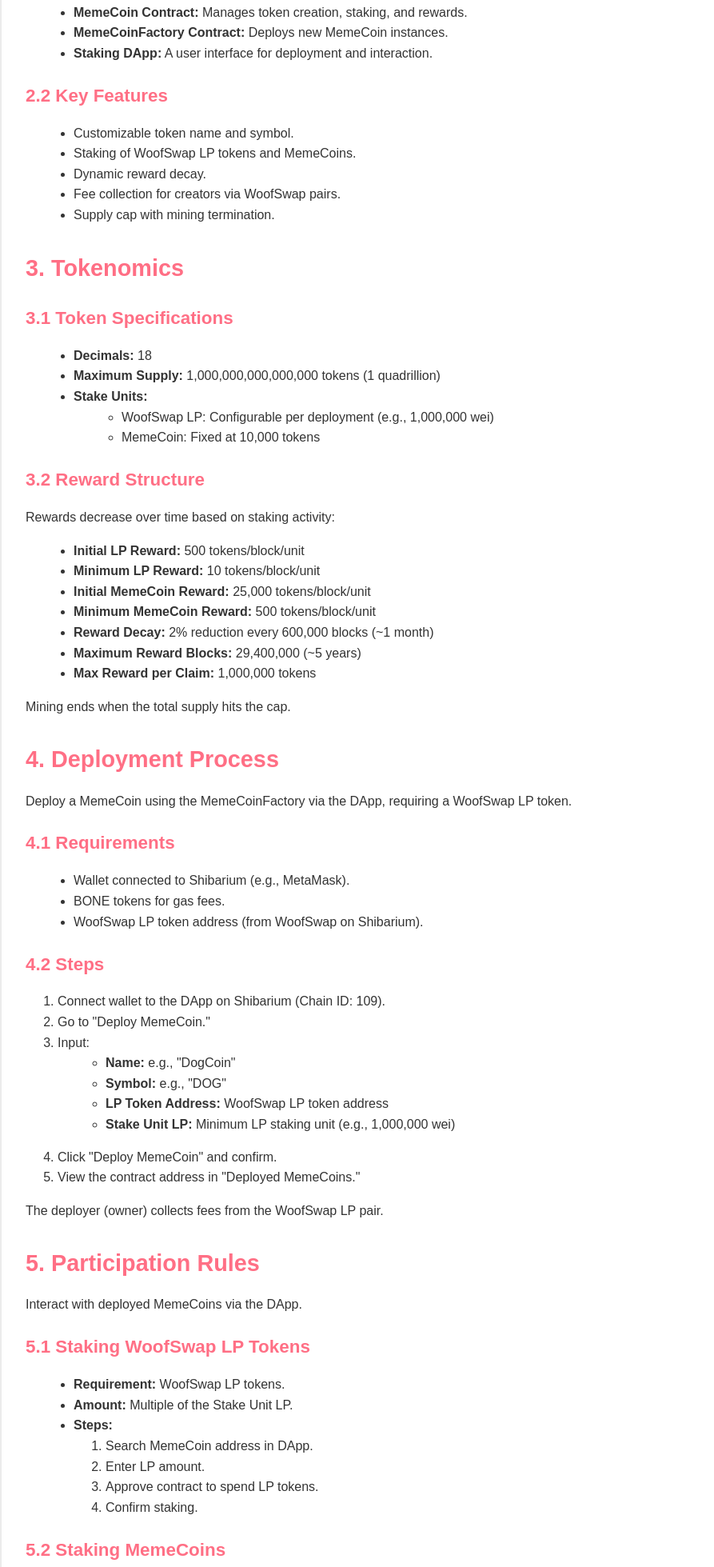
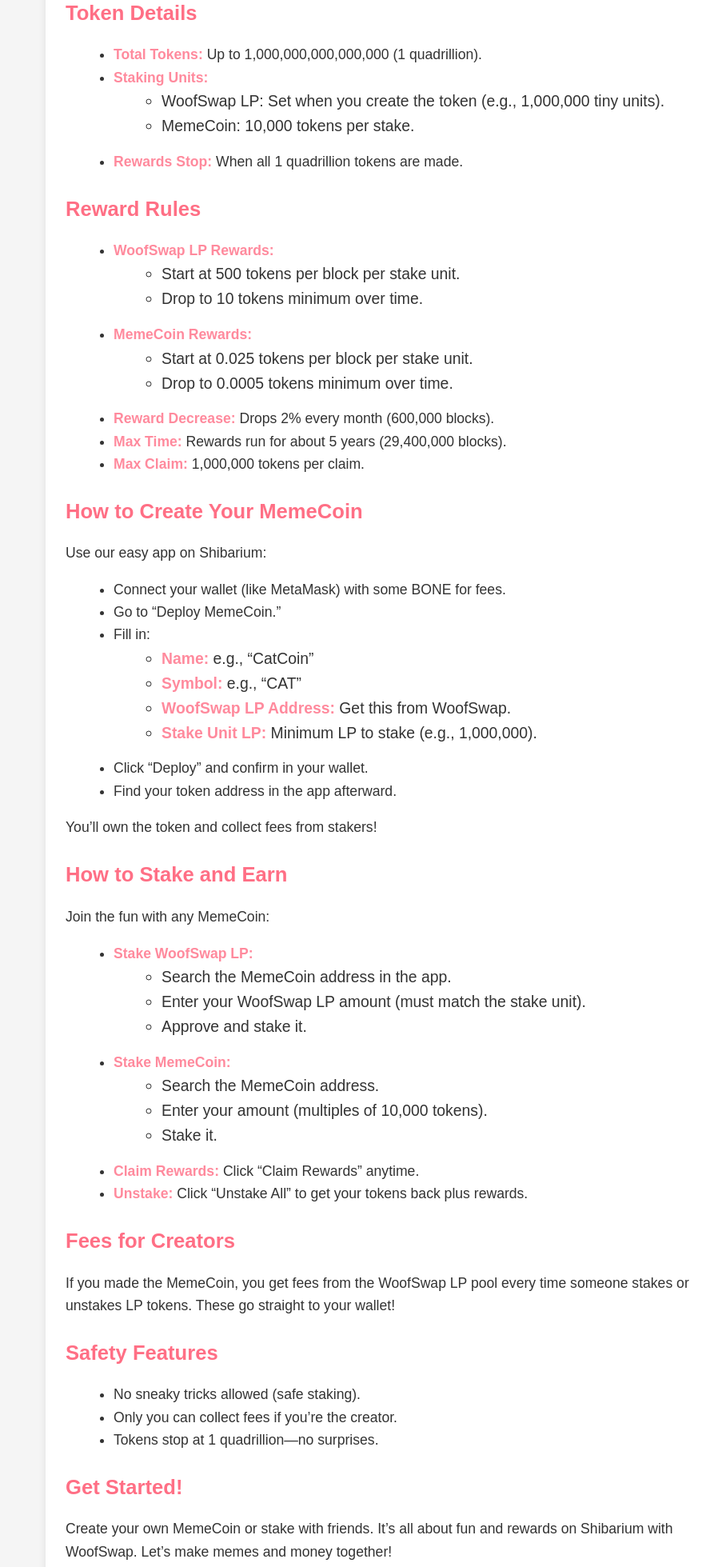
Before and after one commit to Shibfun/MemeStakingDApp, a plain HTML site: page Whitepaper/index.html in a window 1280 px wide. Shown: the part 560-2519 px from the top of the page at 80% size, without its empty margins (158-1051 px from the left). Drawn offline with Linux system fonts and the light colour scheme.

Commit message:
Update index.html

```diff
--- a/Whitepaper/index.html
+++ b/Whitepaper/index.html
@@ -3,7 +3,7 @@
 <head>
     <meta charset="UTF-8">
     <meta name="viewport" content="width=device-width, initial-scale=1.0">
-    <title>MemeCoin Whitepaper</title>
+    <title>MemeCoin - Your Fun Staking Adventure</title>
     <style>
         body {
             font-family: Arial, sans-serif;
@@ -14,198 +14,146 @@
             color: #333;
         }
         .container {
-            max-width: 900px;
+            max-width: 800px;
             margin: 0 auto;
             background: #fff;
-            padding: 30px;
+            padding: 25px;
             border-radius: 10px;
             box-shadow: 0 0 10px rgba(0,0,0,0.1);
         }
-        h1, h2, h3 {
+        h1, h2 {
             color: #FF6F85;
             margin-bottom: 15px;
         }
-        h1 { font-size: 2.5em; text-align: center; }
-        h2 { font-size: 1.8em; }
-        h3 { font-size: 1.4em; }
-        p { margin-bottom: 15px; }
-        ul { margin-left: 20px; margin-bottom: 15px; }
-        code {
-            background: #f0f0f0;
-            padding: 2px 5px;
-            border-radius: 3px;
-            font-family: 'Courier New', Courier, monospace;
-        }
-        pre {
-            background: #f0f0f0;
-            padding: 15px;
-            border-radius: 5px;
-            overflow-x: auto;
-        }
-        .section { margin-bottom: 30px; }
+        h1 { font-size: 2.2em; text-align: center; }
+        h2 { font-size: 1.6em; }
+        p { margin-bottom: 15px; font-size: 1.1em; }
+        ul { margin-left: 20px; margin-bottom: 15px; font-size: 1.1em; }
+        .section { margin-bottom: 25px; }
         footer {
             text-align: center;
             font-size: 0.9em;
             color: #666;
             margin-top: 20px;
         }
+        .highlight { color: #FF8A9D; font-weight: bold; }
     </style>
 </head>
 <body>
     <div class="container">
-        <h1>MemeCoin Whitepaper</h1>
-        <p style="text-align: center; font-style: italic;">A Decentralized Staking and Reward System on Shibarium with WoofSwap Integration</p>
+        <h1>Welcome to MemeCoin!</h1>
+        <p style="text-align: center;">A fun way to create and stake meme tokens on Shibarium with WoofSwap</p>
 
         <div class="section">
-            <h2>1. Introduction</h2>
-            <p>MemeCoin is a decentralized token system built on the Shibarium blockchain, designed to empower communities to create meme-themed cryptocurrencies. Integrated exclusively with WoofSwap liquidity pools, MemeCoin enables users to stake WoofSwap LP tokens or the MemeCoin itself to earn rewards. Leveraging Shibarium's efficiency and WoofSwap's liquidity, it offers a fun and rewarding experience for global participants.</p>
-            <p>This whitepaper details the system's mechanics, deployment process, participation rules, and reward structure.</p>
+            <h2>What is MemeCoin?</h2>
+            <p>MemeCoin lets you create your own meme-themed token and earn rewards by staking. It runs on Shibarium, a fast and cheap blockchain, and works only with WoofSwap liquidity pools. Whether you’re a creator or a staker, it’s all about having fun and growing your tokens!</p>
         </div>
 
         <div class="section">
-            <h2>2. System Overview</h2>
-            <h3>2.1 Core Components</h3>
+            <h2>How It Works</h2>
             <ul>
-                <li><strong>MemeCoin Contract:</strong> Manages token creation, staking, and rewards.</li>
-                <li><strong>MemeCoinFactory Contract:</strong> Deploys new MemeCoin instances.</li>
-                <li><strong>Staking DApp:</strong> A user interface for deployment and interaction.</li>
-            </ul>
-            <h3>2.2 Key Features</h3>
-            <ul>
-                <li>Customizable token name and symbol.</li>
-                <li>Staking of WoofSwap LP tokens and MemeCoins.</li>
-                <li>Dynamic reward decay.</li>
-                <li>Fee collection for creators via WoofSwap pairs.</li>
-                <li>Supply cap with mining termination.</li>
+                <li><span class="highlight">Create Your Token:</span> Make a meme token with a name and symbol you love.</li>
+                <li><span class="highlight">Stake to Earn:</span> Stake WoofSwap LP tokens or your MemeCoin to get rewards.</li>
+                <li><span class="highlight">Collect Fees:</span> If you create a token, you earn fees from stakers.</li>
+                <li><span class="highlight">Rewards Over Time:</span> Rewards start high and decrease slowly until they stop.</li>
             </ul>
         </div>
 
         <div class="section">
-            <h2>3. Tokenomics</h2>
-            <h3>3.1 Token Specifications</h3>
+            <h2>Token Details</h2>
             <ul>
-                <li><strong>Decimals:</strong> 18</li>
-                <li><strong>Maximum Supply:</strong> 1,000,000,000,000,000 tokens (1 quadrillion)</li>
-                <li><strong>Stake Units:</strong>
+                <li><span class="highlight">Total Tokens:</span> Up to 1,000,000,000,000,000 (1 quadrillion).</li>
+                <li><span class="highlight">Staking Units:</span>
                     <ul>
-                        <li>WoofSwap LP: Configurable per deployment (e.g., 1,000,000 wei)</li>
-                        <li>MemeCoin: Fixed at 10,000 tokens</li>
+                        <li>WoofSwap LP: Set when you create the token (e.g., 1,000,000 tiny units).</li>
+                        <li>MemeCoin: 10,000 tokens per stake.</li>
                     </ul>
                 </li>
-            </ul>
-            <h3>3.2 Reward Structure</h3>
-            <p>Rewards decrease over time based on staking activity:</p>
-            <ul>
-                <li><strong>Initial LP Reward:</strong> 500 tokens/block/unit</li>
-                <li><strong>Minimum LP Reward:</strong> 10 tokens/block/unit</li>
-                <li><strong>Initial MemeCoin Reward:</strong> 25,000 tokens/block/unit</li>
-                <li><strong>Minimum MemeCoin Reward:</strong> 500 tokens/block/unit</li>
-                <li><strong>Reward Decay:</strong> 2% reduction every 600,000 blocks (~1 month)</li>
-                <li><strong>Maximum Reward Blocks:</strong> 29,400,000 (~5 years)</li>
-                <li><strong>Max Reward per Claim:</strong> 1,000,000 tokens</li>
-            </ul>
-            <p>Mining ends when the total supply hits the cap.</p>
-        </div>
-
-        <div class="section">
-            <h2>4. Deployment Process</h2>
-            <p>Deploy a MemeCoin using the MemeCoinFactory via the DApp, requiring a WoofSwap LP token.</p>
-            <h3>4.1 Requirements</h3>
-            <ul>
-                <li>Wallet connected to Shibarium (e.g., MetaMask).</li>
-                <li>BONE tokens for gas fees.</li>
-                <li>WoofSwap LP token address (from WoofSwap on Shibarium).</li>
-            </ul>
-            <h3>4.2 Steps</h3>
-            <ol>
-                <li>Connect wallet to the DApp on Shibarium (Chain ID: 109).</li>
-                <li>Go to "Deploy MemeCoin."</li>
-                <li>Input:
-                    <ul>
-                        <li><strong>Name:</strong> e.g., "DogCoin"</li>
-                        <li><strong>Symbol:</strong> e.g., "DOG"</li>
-                        <li><strong>LP Token Address:</strong> WoofSwap LP token address</li>
-                        <li><strong>Stake Unit LP:</strong> Minimum LP staking unit (e.g., 1,000,000 wei)</li>
-                    </ul>
-                </li>
-                <li>Click "Deploy MemeCoin" and confirm.</li>
-                <li>View the contract address in "Deployed MemeCoins."</li>
-            </ol>
-            <p>The deployer (owner) collects fees from the WoofSwap LP pair.</p>
-        </div>
-
-        <div class="section">
-            <h2>5. Participation Rules</h2>
-            <p>Interact with deployed MemeCoins via the DApp.</p>
-            <h3>5.1 Staking WoofSwap LP Tokens</h3>
-            <ul>
-                <li><strong>Requirement:</strong> WoofSwap LP tokens.</li>
-                <li><strong>Amount:</strong> Multiple of the Stake Unit LP.</li>
-                <li><strong>Steps:</strong>
-                    <ol>
-                        <li>Search MemeCoin address in DApp.</li>
-                        <li>Enter LP amount.</li>
-                        <li>Approve contract to spend LP tokens.</li>
-                        <li>Confirm staking.</li>
-                    </ol>
-                </li>
-            </ul>
-            <h3>5.2 Staking MemeCoins</h3>
-            <ul>
-                <li><strong>Requirement:</strong> Own the MemeCoin.</li>
-                <li><strong>Amount:</strong> Multiple of 10,000 tokens.</li>
-                <li><strong>Steps:</strong>
-                    <ol>
-                        <li>Search MemeCoin address.</li>
-                        <li>Enter MemeCoin amount.</li>
-                        <li>Confirm staking.</li>
-                    </ol>
-                </li>
-            </ul>
-            <h3>5.3 Claiming Rewards</h3>
-            <p>Click "Claim Rewards" to mint rewards to your balance.</p>
-            <h3>5.4 Unstaking</h3>
-            <ul>
-                <li><strong>LP:</strong> "Unstake All" withdraws LP tokens and claims rewards.</li>
-                <li><strong>MemeCoin:</strong> "Unstake All" withdraws MemeCoins and claims rewards.</li>
-            </ul>
-            <h3>5.5 Fee Collection (Owner Only)</h3>
-            <p>Fees from WoofSwap LP pairs are collected by the owner during staking/unstaking.</p>
-        </div>
-
-        <div class="section">
-            <h2>6. Security Features</h2>
-            <ul>
-                <li><strong>Non-Reentrant:</strong> Prevents reentrancy attacks.</li>
-                <li><strong>SafeERC20:</strong> Ensures safe transfers.</li>
-                <li><strong>Ownership:</strong> Fees restricted to deployer.</li>
-                <li><strong>Supply Cap:</strong> Mining stops at 1 quadrillion.</li>
+                <li><span class="highlight">Rewards Stop:</span> When all 1 quadrillion tokens are made.</li>
             </ul>
         </div>
 
         <div class="section">
-            <h2>7. Technical Details</h2>
-            <p>Built in Solidity 0.8.13 for Shibarium with WoofSwap integration.</p>
-            <h3>7.1 Key Constants</h3>
-            <pre>
-MAX_SUPPLY = 1,000,000,000,000,000 * 10^18
-STAKE_UNIT_MEME = 10,000 * 10^18
-INITIAL_LP_REWARD = 500 * 10^18
-MIN_LP_REWARD = 10 * 10^18
-INITIAL_MEME_REWARD = 25 * 10^15
-MIN_MEME_REWARD = 5 * 10^13
-REWARD_DECAY_PERIOD = 600,000 blocks
-MAX_REWARD_BLOCKS = 29,400,000 blocks
-MAX_REWARD_PER_CLAIM = 1,000,000 * 10^18
-            </pre>
-            <h3>7.2 Contracts</h3>
-            <p><strong>MemeCoinFactory:</strong> Deploys MemeCoins.</p>
-            <p><strong>MemeCoin:</strong> Handles staking and rewards with WoofSwap LP tokens.</p>
+            <h2>Reward Rules</h2>
+            <ul>
+                <li><span class="highlight">WoofSwap LP Rewards:</span>
+                    <ul>
+                        <li>Start at 500 tokens per block per stake unit.</li>
+                        <li>Drop to 10 tokens minimum over time.</li>
+                    </ul>
+                </li>
+                <li><span class="highlight">MemeCoin Rewards:</span>
+                    <ul>
+                        <li>Start at 0.025 tokens per block per stake unit.</li>
+                        <li>Drop to 0.0005 tokens minimum over time.</li>
+                    </ul>
+                </li>
+                <li><span class="highlight">Reward Decrease:</span> Drops 2% every month (600,000 blocks).</li>
+                <li><span class="highlight">Max Time:</span> Rewards run for about 5 years (29,400,000 blocks).</li>
+                <li><span class="highlight">Max Claim:</span> 1,000,000 tokens per claim.</li>
+            </ul>
         </div>
 
         <div class="section">
-            <h2>8. Conclusion</h2>
-            <p>MemeCoin merges meme culture with decentralized finance on Shibarium, exclusively using WoofSwap LP tokens. Join the meme economy today!</p>
+            <h2>How to Create Your MemeCoin</h2>
+            <p>Use our easy app on Shibarium:</p>
+            <ul>
+                <li>Connect your wallet (like MetaMask) with some BONE for fees.</li>
+                <li>Go to “Deploy MemeCoin.”</li>
+                <li>Fill in:
+                    <ul>
+                        <li><span class="highlight">Name:</span> e.g., “CatCoin”</li>
+                        <li><span class="highlight">Symbol:</span> e.g., “CAT”</li>
+                        <li><span class="highlight">WoofSwap LP Address:</span> Get this from WoofSwap.</li>
+                        <li><span class="highlight">Stake Unit LP:</span> Minimum LP to stake (e.g., 1,000,000).</li>
+                    </ul>
+                </li>
+                <li>Click “Deploy” and confirm in your wallet.</li>
+                <li>Find your token address in the app afterward.</li>
+            </ul>
+            <p>You’ll own the token and collect fees from stakers!</p>
+        </div>
+
+        <div class="section">
+            <h2>How to Stake and Earn</h2>
+            <p>Join the fun with any MemeCoin:</p>
+            <ul>
+                <li><span class="highlight">Stake WoofSwap LP:</span>
+                    <ul>
+                        <li>Search the MemeCoin address in the app.</li>
+                        <li>Enter your WoofSwap LP amount (must match the stake unit).</li>
+                        <li>Approve and stake it.</li>
+                    </ul>
+                </li>
+                <li><span class="highlight">Stake MemeCoin:</span>
+                    <ul>
+                        <li>Search the MemeCoin address.</li>
+                        <li>Enter your amount (multiples of 10,000 tokens).</li>
+                        <li>Stake it.</li>
+                    </ul>
+                </li>
+                <li><span class="highlight">Claim Rewards:</span> Click “Claim Rewards” anytime.</li>
+                <li><span class="highlight">Unstake:</span> Click “Unstake All” to get your tokens back plus rewards.</li>
+            </ul>
+        </div>
+
+        <div class="section">
+            <h2>Fees for Creators</h2>
+            <p>If you made the MemeCoin, you get fees from the WoofSwap LP pool every time someone stakes or unstakes LP tokens. These go straight to your wallet!</p>
+        </div>
+
+        <div class="section">
+            <h2>Safety Features</h2>
+            <ul>
+                <li>No sneaky tricks allowed (safe staking).</li>
+                <li>Only you can collect fees if you’re the creator.</li>
+                <li>Tokens stop at 1 quadrillion—no surprises.</li>
+            </ul>
+        </div>
+
+        <div class="section">
+            <h2>Get Started!</h2>
+            <p>Create your own MemeCoin or stake with friends. It’s all about fun and rewards on Shibarium with WoofSwap. Let’s make memes and money together!</p>
         </div>
 
         <footer>
```
